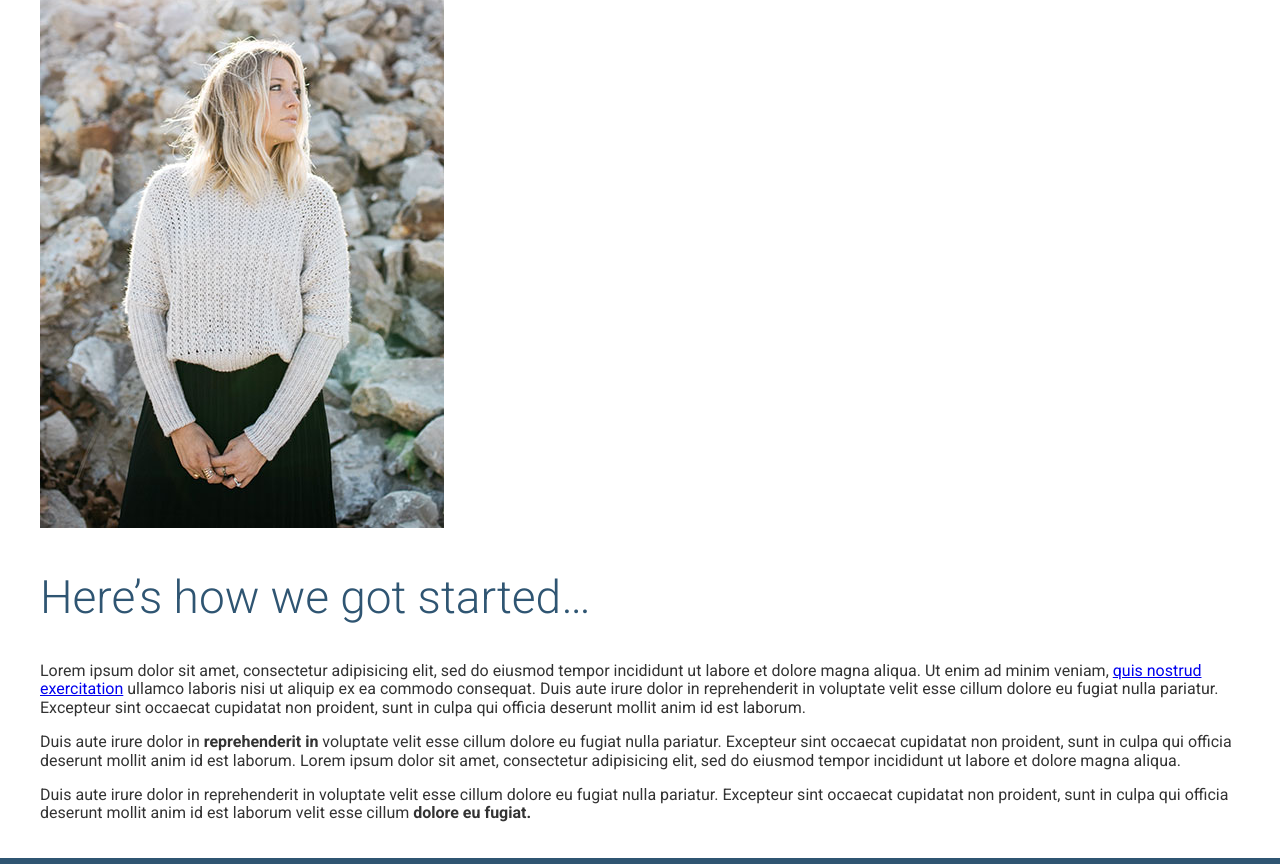
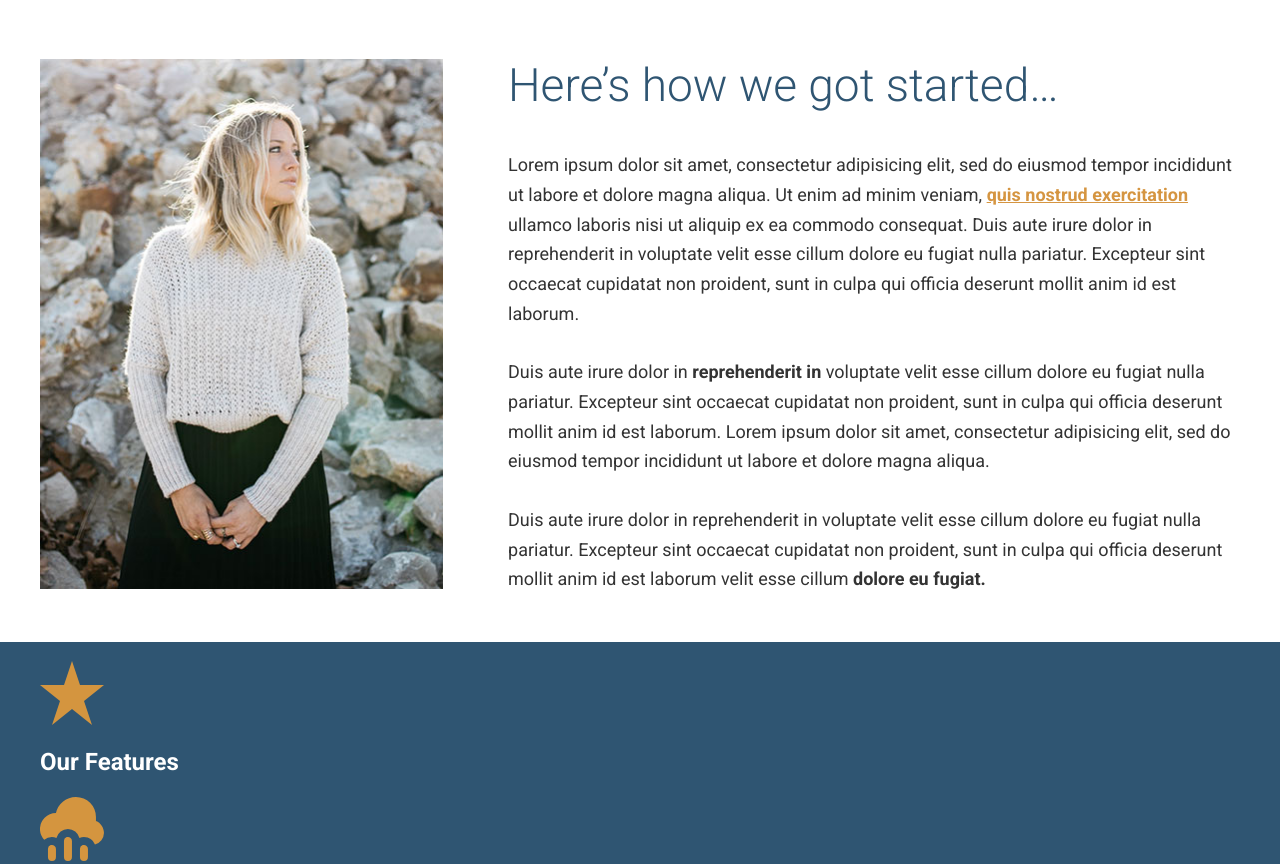
Before and after one commit to reanzi/we-travel, a website: page app/index.html in a window 1280 px wide. Shown: the part 1465-2329 px from the top of the page. Drawn offline with Linux system fonts and the light colour scheme.

Commit message:
Attention to details; done

```diff
--- a/app/assets/styles/base/_global.css
+++ b/app/assets/styles/base/_global.css
@@ -7,3 +7,7 @@ img {
     max-width: 100%;
     height: auto;
 }
+
+* {
+    box-sizing: border-box;
+}
--- a/app/assets/styles/base/_mixins.css
+++ b/app/assets/styles/base/_mixins.css
@@ -15,3 +15,11 @@
         @mixin-content;
     }
 }
+
+@define-mixin clearfix {
+    &::after {
+        content: "";
+        clear: both;
+        display: table;
+    }
+}
--- /dev/null
+++ b/app/assets/styles/modules/_generic-content-container.css
@@ -0,0 +1,14 @@
+.generic-content-container {
+   p {
+       line-height: 1.65;
+       margin: 1.8rem 0;
+
+       @mixin atSmall {
+           font-size: 1.125rem;
+       }
+   }
+   p a {
+       font-weight: 700;
+       color: $mainOrange;
+   }
+}
--- a/app/assets/styles/modules/_headline.css
+++ b/app/assets/styles/modules/_headline.css
@@ -34,4 +34,7 @@
     &--b-margin-small {
         margin-bottom: .5em;
     }
+    &--no-t-margin {
+        margin-top: 0;
+    }
 }
--- /dev/null
+++ b/app/assets/styles/modules/_row.css
@@ -0,0 +1,37 @@
+.row {
+    @mixin clearfix;
+
+    &--gutters {
+        margin-right: -65px;
+    }
+    &--gutters > div {
+        padding-right: 65px;
+    }
+    &__b-margin-untill-medium {
+        margin-bottom: 1rem;
+    }
+
+    @mixin atMedium {
+
+    &__b-margin-untill-medium {
+        margin-bottom: 0;
+    }
+
+    &__medium-4 {
+        float: left;
+        width: 33.33%;
+    }
+    &__medium-4--larger {
+        width: 37%;
+    }
+
+    &__medium-8 {
+        float: left;
+        width: 66.66%;
+    }
+
+    &__medium-8--smaller {
+        width: 63%;
+    }
+    }
+}
--- a/app/assets/styles/modules/_wrapper.css
+++ b/app/assets/styles/modules/_wrapper.css
@@ -1,7 +1,8 @@
 .wrapper {
+    overflow: hidden;
     padding-left: 1.125rem;
     padding-right: 1.125rem;
-    max-width: 1200px;
+    max-width: 1236px;
     margin-left: auto;
     margin-right: auto;
 
@@ -12,4 +13,10 @@
         padding-left: 0;
         padding-right: 0;
     }
+    &--b-margin {
+        margin-bottom: 1rem;
+        @mixin atSmall {
+            margin-bottom: 3.875rem;
+        }
+    }
 }
--- a/app/assets/styles/styles.css
+++ b/app/assets/styles/styles.css
@@ -2,9 +2,9 @@
 @import "normalize.css";
 
 /* styles import from base*/
-@import "base/_global";
 @import "base/_variables";
 @import "base/_mixins";
+@import "base/_global";
 
 /*  import from modules  */
 @import "modules/_large-hero";
@@ -12,3 +12,5 @@
 @import "modules/_wrapper";
 @import "modules/_page-sections";
 @import "modules/_headline";
+@import "modules/_row";
+@import "modules/_generic-content-container";
--- a/app/index.html
+++ b/app/index.html
@@ -57,25 +57,42 @@
             <h3 class="headline headline--centered headline--orange headline--small headline--narrow headline--light headline--b-margin-large">Ever since, we&rsquo;ve been working to make travel
                 <strong>better for everyone.</strong>
             </h3>
-            <div class="wrapper wrapper--medium">
-                <img src="assets/images/first-trip.jpg" alt="Couple walking down a street.">
+            <div class="wrapper wrapper--medium wrapper--b-margin">
+                <img sizes="(min-width: 970px) 976px, 100vw" srcset="assets/images/first-trip-low-res.jpg 565w, assets/images/first-trip.jpg 976w, assets/images/first-trip-hi-dpi.jpg 1952w"
+                    alt="Couple walking down a street.">
             </div>
-            <img src="assets/images/our-start.jpg" alt="Our founder, Jane Doe">
-            <h2 class="headline">Here&rsquo;s how we got started&hellip;</h2>
-            <p>Lorem ipsum dolor sit amet, consectetur adipisicing elit, sed do eiusmod tempor incididunt ut labore et dolore
-                magna aliqua. Ut enim ad minim veniam,
-                <a href="#">quis nostrud exercitation</a> ullamco laboris nisi ut aliquip ex ea commodo consequat. Duis aute irure dolor
-                in reprehenderit in voluptate velit esse cillum dolore eu fugiat nulla pariatur. Excepteur sint occaecat
-                cupidatat non proident, sunt in culpa qui officia deserunt mollit anim id est laborum.</p>
-            <p>Duis aute irure dolor in
-                <strong>reprehenderit in</strong> voluptate velit esse cillum dolore eu fugiat nulla pariatur. Excepteur sint occaecat
-                cupidatat non proident, sunt in culpa qui officia deserunt mollit anim id est laborum. Lorem ipsum dolor
-                sit amet, consectetur adipisicing elit, sed do eiusmod tempor incididunt ut labore et dolore magna aliqua.</p>
-            <p>Duis aute irure dolor in reprehenderit in voluptate velit esse cillum dolore eu fugiat nulla pariatur. Excepteur
-                sint occaecat cupidatat non proident, sunt in culpa qui officia deserunt mollit anim id est laborum velit
-                esse cillum
-                <strong>dolore eu fugiat.</strong>
-            </p>
+
+            <div class="row row--gutters">
+                <div class="row__medium-4 row__medium-4--larger row__b-margin-untill-medium">
+                    <picture>
+                        <source sizes="404px" srcset="assets/images/our-start.jpg 404w, assets/images/our-start-hi-dpi.jpg 808w" media="(min-width: 1020px)">
+                        <source sizes="320px" srcset="assets/images/our-start-portrait.jpg 382w, assets/images/our-start-portrait-hi-dpi.jpg 764w"
+                            media="(min-width: 800px)">
+                        <img srcset="assets/images/our-start-landscape.jpg 800w, assets/images/our-start-landscape-hi-dpi.jpg 1600w" alt="Our Founder Someone">
+                    </picture>
+                </div>
+                <div class="row__medium-8 row__medium-8--smaller">
+                    <div class="generic-content-container">
+                        <h2 class="headline headline--no-t-margin">Here&rsquo;s how we got started&hellip;</h2>
+                        <p>Lorem ipsum dolor sit amet, consectetur adipisicing elit, sed do eiusmod tempor incididunt ut labore
+                            et dolore magna aliqua. Ut enim ad minim veniam,
+                            <a href="#">quis nostrud exercitation</a> ullamco laboris nisi ut aliquip ex ea commodo consequat. Duis aute
+                            irure dolor in reprehenderit in voluptate velit esse cillum dolore eu fugiat nulla pariatur.
+                            Excepteur sint occaecat cupidatat non proident, sunt in culpa qui officia deserunt mollit anim
+                            id est laborum.</p>
+                        <p>Duis aute irure dolor in
+                            <strong>reprehenderit in</strong> voluptate velit esse cillum dolore eu fugiat nulla pariatur. Excepteur
+                            sint occaecat cupidatat non proident, sunt in culpa qui officia deserunt mollit anim id est laborum.
+                            Lorem ipsum dolor sit amet, consectetur adipisicing elit, sed do eiusmod tempor incididunt ut
+                            labore et dolore magna aliqua.</p>
+                        <p>Duis aute irure dolor in reprehenderit in voluptate velit esse cillum dolore eu fugiat nulla pariatur.
+                            Excepteur sint occaecat cupidatat non proident, sunt in culpa qui officia deserunt mollit anim
+                            id est laborum velit esse cillum
+                            <strong>dolore eu fugiat.</strong>
+                        </p>
+                    </div>
+                </div>
+            </div>
         </div>
     </div>
 
--- a/app/temp/styles/styles.css
+++ b/app/temp/styles/styles.css
@@ -278,6 +278,9 @@ img {
     max-width: 100%;
     height: auto;
 }
+* {
+    box-sizing: border-box;
+}
 /*  import from modules  */
 .large-hero {
     border-bottom: 10px solid #2f5572;
@@ -350,9 +353,10 @@ img {
     }
     }
 .wrapper {
+    overflow: hidden;
     padding-left: 1.125rem;
     padding-right: 1.125rem;
-    max-width: 1200px;
+    max-width: 1236px;
     margin-left: auto;
     margin-right: auto;
 }
@@ -362,6 +366,14 @@ img {
 .wrapper .wrapper {
         padding-left: 0;
         padding-right: 0;
+    }
+.wrapper--b-margin {
+        margin-bottom: 1rem;
+    }
+@media (min-width: 530px) {
+.wrapper--b-margin {
+            margin-bottom: 3.875rem
+    }
     }
 .page-section {
     padding: 1.2rem 0;
@@ -410,3 +422,56 @@ img {
 .headline--b-margin-small {
         margin-bottom: .5em;
     }
+.headline--no-t-margin {
+        margin-top: 0;
+    }
+.row::after {
+        content: "";
+        clear: both;
+        display: table;
+    }
+.row--gutters {
+        margin-right: -65px;
+    }
+.row--gutters > div {
+        padding-right: 65px;
+    }
+.row__b-margin-untill-medium {
+        margin-bottom: 1rem;
+    }
+@media (min-width: 800px) {
+
+    .row__b-margin-untill-medium {
+        margin-bottom: 0;
+    }
+
+    .row__medium-4 {
+        float: left;
+        width: 33.33%;
+    }
+    .row__medium-4--larger {
+        width: 37%;
+    }
+
+    .row__medium-8 {
+        float: left;
+        width: 66.66%;
+    }
+
+    .row__medium-8--smaller {
+        width: 63%;
+    }
+    }
+.generic-content-container p {
+       line-height: 1.65;
+       margin: 1.8rem 0;
+   }
+@media (min-width: 530px) {
+.generic-content-container p {
+           font-size: 1.125rem
+   }
+    }
+.generic-content-container p a {
+       font-weight: 700;
+       color: #d59541;
+   }
```
